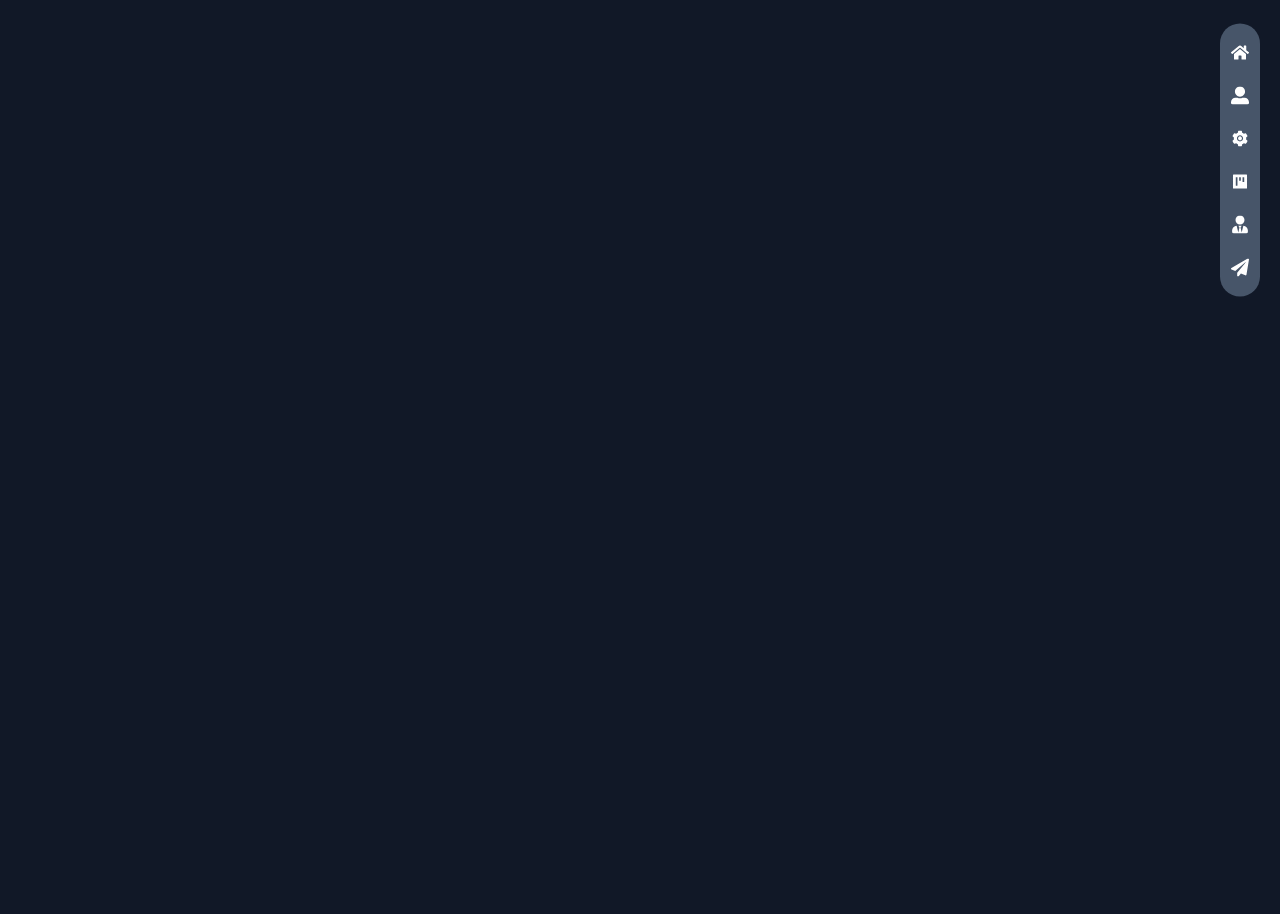
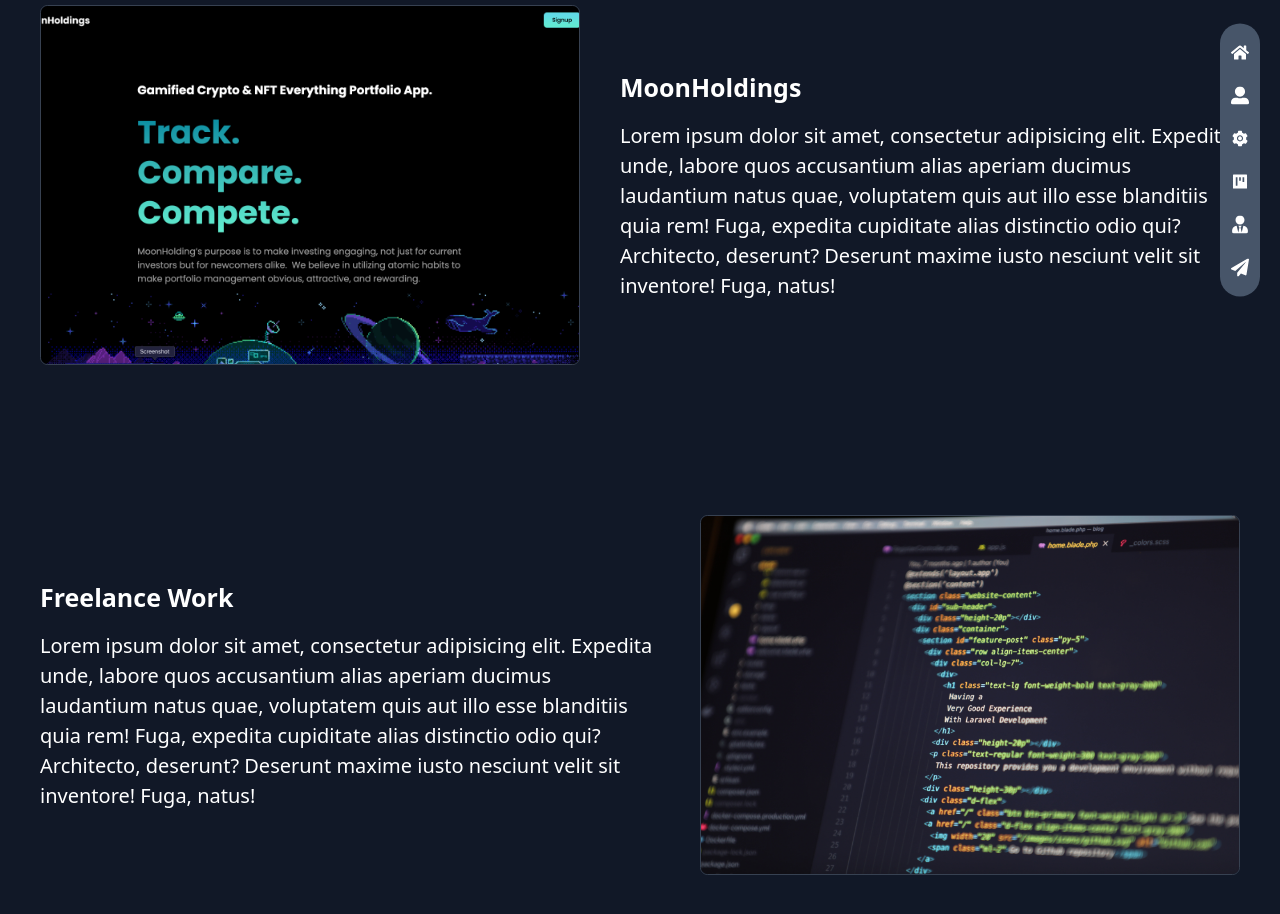
Before and after one commit to abeertech01/portfolio-site, a Next.js app: page /experience in a window 1280 px wide. Shown: the part 240-1154 px from the top of the page. Before the commit the page ends 800 px from the top, so only its background shows below. Built offline with nearby package versions, Linux system fonts and the light colour scheme.

Commit message:
projects and experience page

```diff
--- a/src/pages/experience/index.jsx
+++ b/src/pages/experience/index.jsx
@@ -1,7 +1,63 @@
+import Image from "next/image"
 import React from "react"
 
 const Experience = () => {
-  return <div>Experience</div>
+  return (
+    <div className="min-h-full container mx-auto pt-[12rem] pb-[10rem]">
+      <h1 className="text-[3rem] font-semibold text-center lg:text-left mb-[3rem] lg:mb-[6rem] underline">
+        Experience
+      </h1>
+      <div className="content mx-[1.5rem] lg:mx-0">
+        <div className="moonholding flex flex-col lg:grid lg:grid-cols-[auto_auto] lg:gap-[4rem] gap-6 mb-[8rem] lg:mb-[15rem]">
+          <div className="image overflow-hidden w-[29rem] lg:w-[54rem] h-[20rem] lg:h-[36rem] border border-gray-700 rounded-xl">
+            <Image
+              src={"/moonholdings.png"}
+              width={500}
+              height={500}
+              className="w-full h-full object-cover"
+            />
+          </div>
+          <div className="info lg:flex lg:flex-col justify-center">
+            <h1 className="text-[2.5rem] lg:text-[3.5] font-medium lg:font-semibold lg:mb-[1.5rem]">
+              MoonHoldings
+            </h1>
+            <p className="lg:text-[2rem]">
+              Lorem ipsum dolor sit amet, consectetur adipisicing elit. Expedita
+              unde, labore quos accusantium alias aperiam ducimus laudantium
+              natus quae, voluptatem quis aut illo esse blanditiis quia rem!
+              Fuga, expedita cupiditate alias distinctio odio qui? Architecto,
+              deserunt? Deserunt maxime iusto nesciunt velit sit inventore!
+              Fuga, natus!
+            </p>
+          </div>
+        </div>
+
+        <div className="freelance flex flex-col lg:grid lg:grid-cols-[auto_auto] lg:gap-[4rem] gap-6 mb-[8rem]">
+          <div className="image lg:order-2 overflow-hidden w-[29rem] lg:w-[54rem] h-[20rem] lg:h-[36rem] border border-gray-700 rounded-xl">
+            <Image
+              src={"/freelance-pic.jpg"}
+              width={500}
+              height={500}
+              className="w-full h-full object-cover"
+            />
+          </div>
+          <div className="info lg:order-1 lg:flex lg:flex-col justify-center">
+            <h1 className="text-[2.5rem] font-medium lg:text-[3.5] lg:font-semibold lg:mb-[1.5rem]">
+              Freelance Work
+            </h1>
+            <p className="lg:text-[2rem]">
+              Lorem ipsum dolor sit amet, consectetur adipisicing elit. Expedita
+              unde, labore quos accusantium alias aperiam ducimus laudantium
+              natus quae, voluptatem quis aut illo esse blanditiis quia rem!
+              Fuga, expedita cupiditate alias distinctio odio qui? Architecto,
+              deserunt? Deserunt maxime iusto nesciunt velit sit inventore!
+              Fuga, natus!
+            </p>
+          </div>
+        </div>
+      </div>
+    </div>
+  )
 }
 
 export default Experience
```
Also changed, not shown: public/freelance-pic.jpg (added), public/moonholdings.png (added).
